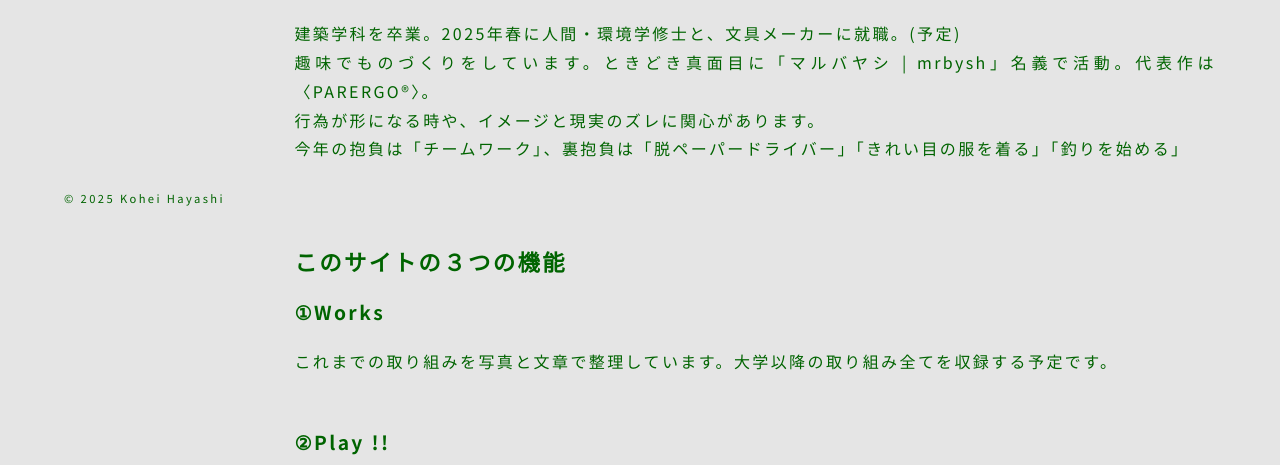
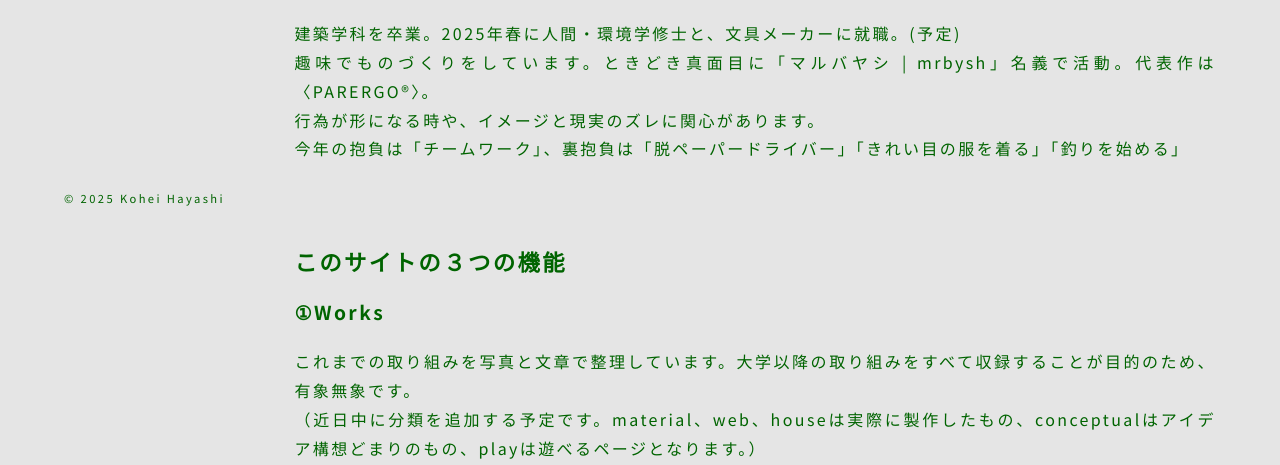
Before and after one commit to kawarac/2025, a plain HTML site: page about.html in a window 1280 px wide. Shown: the part 546-1011 px from the top of the page. Drawn offline with Linux system fonts and the light colour scheme.

Commit message:
Update about.html

```diff
--- a/about.html
+++ b/about.html
@@ -57,7 +57,8 @@
                 <img src="img/dwgs/スライド5 (中).PNG" alt="">
             </div> -->
             <p>
-                これまでの取り組みを写真と文章で整理しています。大学以降の取り組み全てを収録する予定です。
+                これまでの取り組みを写真と文章で整理しています。大学以降の取り組みをすべて収録することが目的のため、有象無象です。<br>
+                （近日中に分類を追加する予定です。material、web、houseは実際に製作したもの、conceptualはアイデア構想どまりのもの、playは遊べるページとなります。）
             </p>
 
             <div style="height: 2rem;"></div>
```
